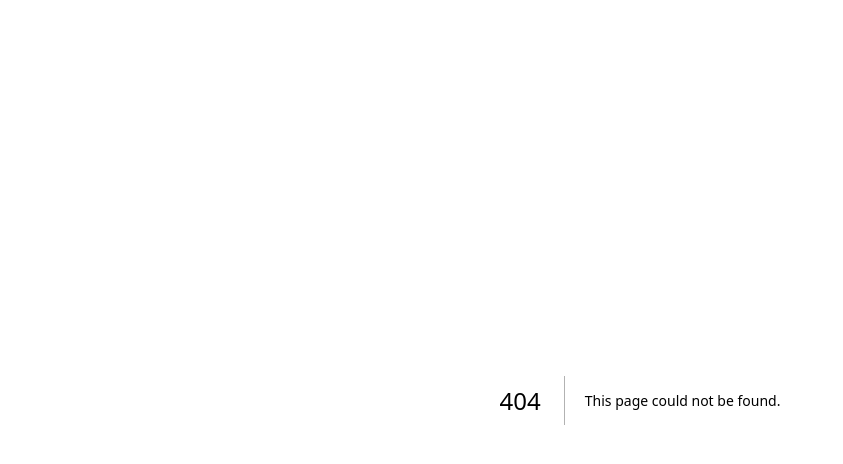
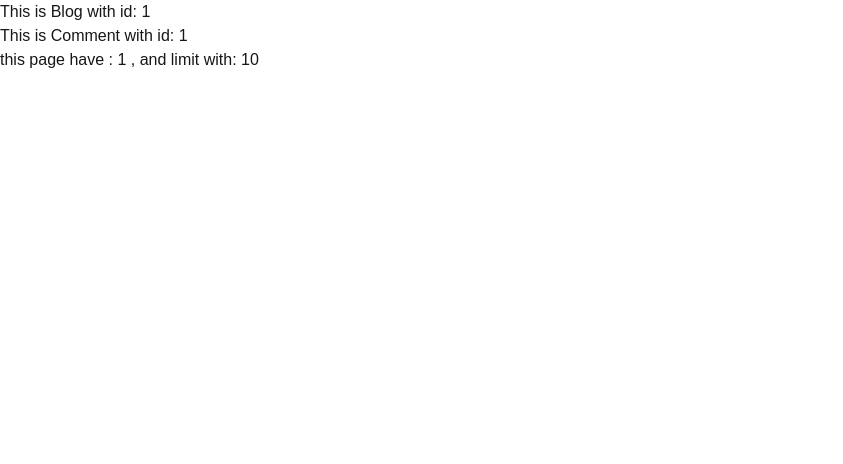
Before and after one commit to Satria-WS/tuttorial-nextjs, a Next.js app: page /blog/1/comment/1 in a window 1280 px wide. Before the commit this address had no page. Shown: the top 464 px of the page, without its empty margins (0-843 px from the left). Built offline with nearby package versions, Linux system fonts and the light colour scheme.

Commit message:
add CommentId and Slug components for blog and post routing

```diff
--- /dev/null
+++ b/src/app/blog/[blogid]/comment/[commentId]/page.tsx
@@ -0,0 +1,28 @@
+"use client"; // This marks the component as a client component
+
+import { useSearchParams } from "next/navigation";
+import { use } from "react";
+
+interface Params {
+  blogid: string;
+  commentId: string;
+}
+
+const CommentId = ({ params }: { params: Promise<Params> }) => {
+  const searchParams = useSearchParams();
+  const { blogid, commentId } = use(params); // Unwrapping the params promise
+  const page = searchParams.get("page") || "1";
+  const limit = useSearchParams().get("limit") || "10"
+
+  // Accessing query parameters
+
+  return (
+    <div>
+      <div>This is Blog with id: { blogid }</div>
+      <div>This is Comment with id: { commentId }</div>
+      <div>this page have : { page } , and limit with: { limit }</div>
+    </div>
+  );
+};
+
+export default CommentId;
--- /dev/null
+++ b/src/app/post/[...slug]/page.tsx
@@ -0,0 +1,6 @@
+const Slug = () => {
+  return (
+    <div>Slug</div>
+  )
+}
+export default Slug;
```
